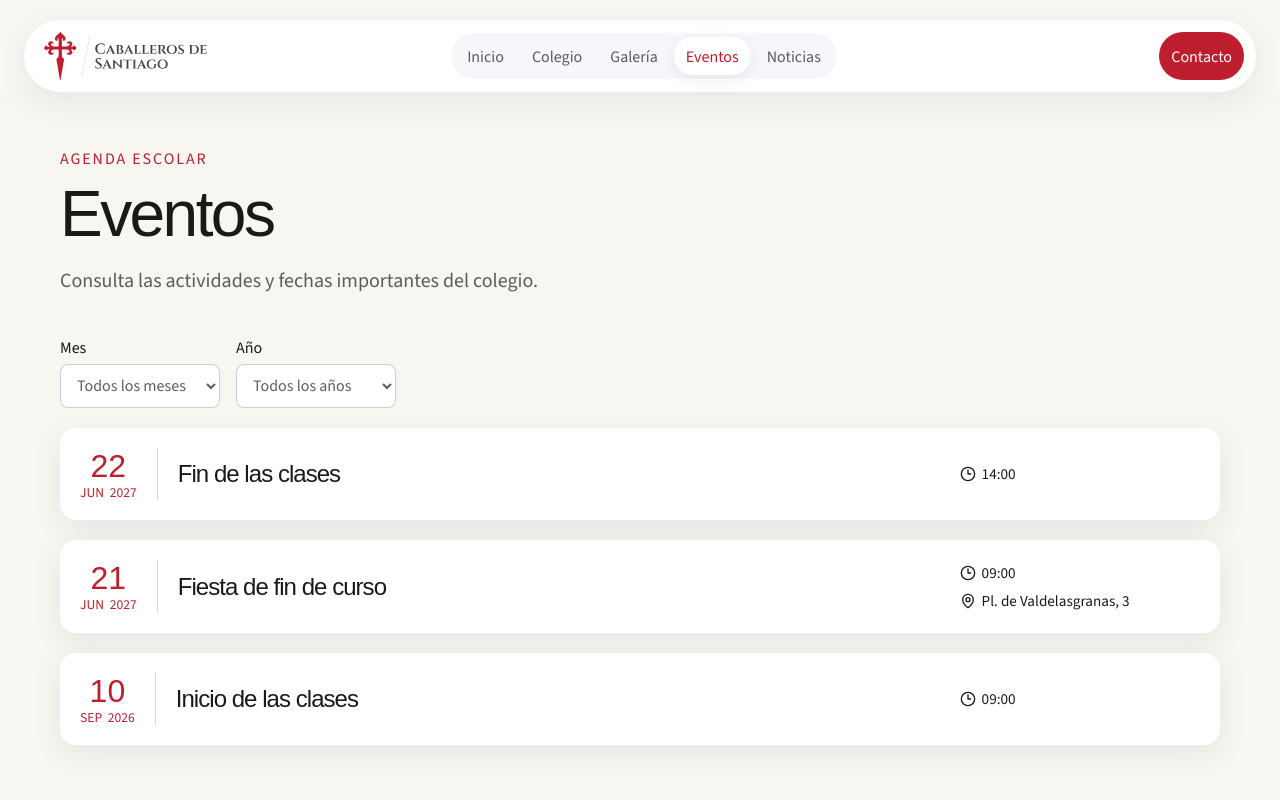
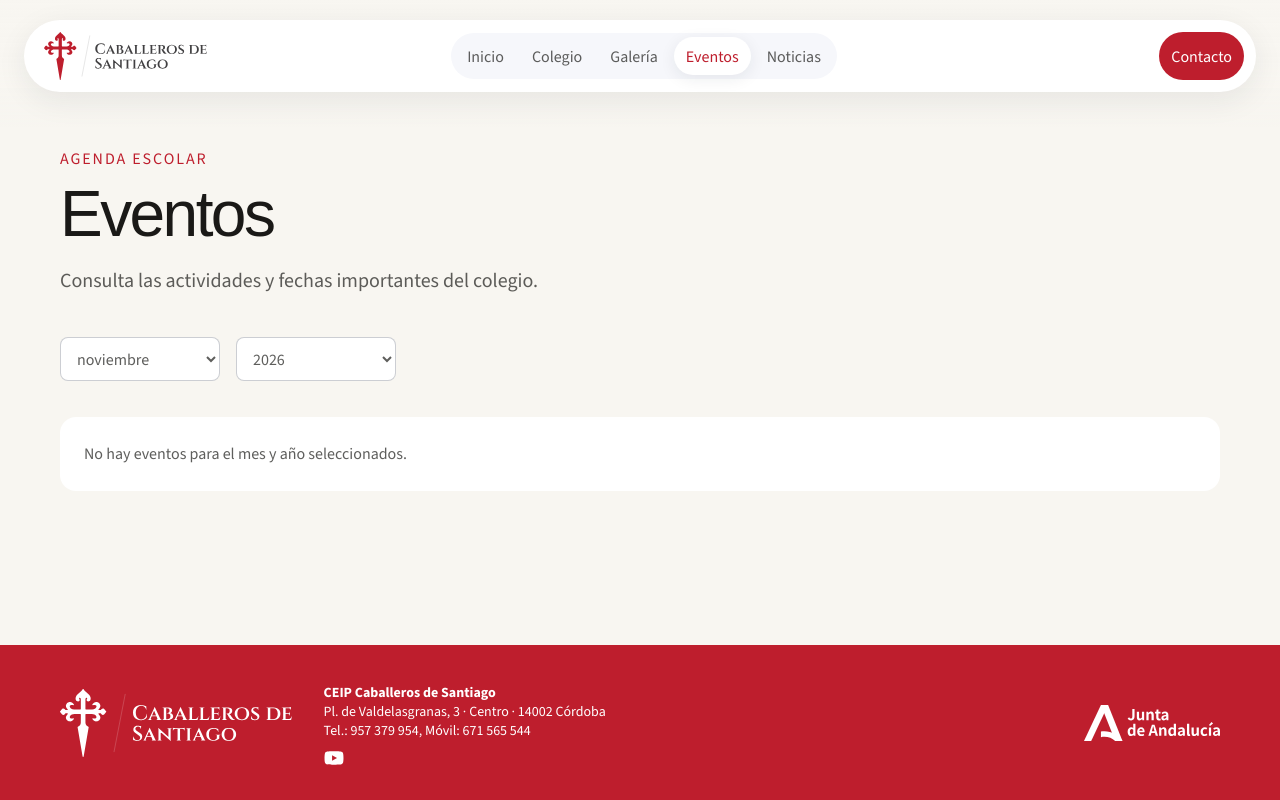
Before and after one commit to ydga/Caballeros, an Astro site: page /Caballeros/events in a window 1280 px wide. Shown: the top 800 px of the page. Built offline with nearby package versions, Linux system fonts and the light colour scheme; Astro itself is replaced by a stand-in of ours; a web font is replaced by a local one.

Commit message:
Use time picker and default event filters
Co-authored-by: Copilot <223556219+Copilot@users.noreply.github.com>

```diff
--- a/public/admin/config.yml
+++ b/public/admin/config.yml
@@ -184,9 +184,11 @@ collections:
             time_format: false
           - label: Hora (24 horas)
             name: time
-            widget: string
+            widget: datetime
             required: false
-            pattern: ["^(?:[01][0-9]|2[0-3]):[0-5][0-9]$", "Usa el formato HH:mm, por ejemplo 14:30"]
+            date_format: false
+            time_format: "HH:mm"
+            default: ""
           - { label: Lugar, name: location, widget: string, required: false }
           - { label: Imagen principal, name: main_image, widget: image, required: false }
           - { label: Resumen, name: summary, widget: text, required: false }
--- a/src/pages/events/index.astro
+++ b/src/pages/events/index.astro
@@ -5,7 +5,13 @@ import SiteLayout from '../../layouts/SiteLayout.astro';
 
 const events = (await getCollection('events'))
   .sort((a, b) => b.data.date.valueOf() - a.data.date.valueOf());
-const eventYears = [...new Set(events.map(({ data }) => data.date.getUTCFullYear()))]
+const buildDate = new Date();
+const currentMonth = String(buildDate.getUTCMonth() + 1);
+const currentYear = String(buildDate.getUTCFullYear());
+const eventYears = [...new Set([
+  buildDate.getUTCFullYear(),
+  ...events.map(({ data }) => data.date.getUTCFullYear()),
+])]
   .sort((a, b) => b - a);
 const eventMonths = Array.from({ length: 12 }, (_, month) => ({
   value: String(month + 1),
@@ -28,24 +34,20 @@ const eventMonths = Array.from({ length: 12 }, (_, month) => ({
     {events.length > 0 ? (
       <>
         <div class="event-filters" data-event-filters>
-          <label>
-            <span>Mes</span>
-            <select data-event-month-filter>
-              <option value="">Todos los meses</option>
+          <select aria-label="Mes" data-event-month-filter>
             {eventMonths.map((month) => (
-                <option value={month.value}>{month.label}</option>
+              <option value={month.value} selected={month.value === currentMonth}>
+                {month.label}
+              </option>
             ))}
           </select>
-          </label>
-          <label>
-            <span>Año</span>
-            <select data-event-year-filter>
-              <option value="">Todos los años</option>
+          <select aria-label="Año" data-event-year-filter>
             {eventYears.map((year) => (
-                <option value={year}>{year}</option>
+              <option value={year} selected={String(year) === currentYear}>
+                {year}
+              </option>
             ))}
           </select>
-          </label>
         </div>
         <EventList events={events} filterable />
         <p class="empty-state" data-event-no-results hidden>
@@ -71,14 +73,23 @@ const eventMonths = Array.from({ length: 12 }, (_, month) => ({
       throw new Error('Event filter controls are missing.');
     }
 
+    const now = new Date();
+    const currentMonth = String(now.getMonth() + 1);
+    const currentYear = String(now.getFullYear());
+
+    if (![...yearSelect.options].some((option) => option.value === currentYear)) {
+      const currentYearOption = new Option(currentYear, currentYear);
+      const firstOlderYear = [...yearSelect.options]
+        .find((option) => Number(option.value) < Number(currentYear));
+      yearSelect.insertBefore(currentYearOption, firstOlderYear ?? null);
+    }
+
     const updateEvents = () => {
       let visibleEvents = 0;
 
       entries.forEach((entry) => {
-        const matchesMonth =
-          !monthSelect.value || entry.dataset.eventMonth === monthSelect.value;
-        const matchesYear =
-          !yearSelect.value || entry.dataset.eventYear === yearSelect.value;
+        const matchesMonth = entry.dataset.eventMonth === monthSelect.value;
+        const matchesYear = entry.dataset.eventYear === yearSelect.value;
         const isVisible = matchesMonth && matchesYear;
 
         entry.hidden = !isVisible;
@@ -88,8 +99,11 @@ const eventMonths = Array.from({ length: 12 }, (_, month) => ({
       noResults.hidden = visibleEvents > 0;
     };
 
+    monthSelect.value = currentMonth;
+    yearSelect.value = currentYear;
     monthSelect.addEventListener('change', updateEvents);
     yearSelect.addEventListener('change', updateEvents);
+    updateEvents();
   }
 </script>
 
@@ -99,13 +113,6 @@ const eventMonths = Array.from({ length: 12 }, (_, month) => ({
     flex-wrap: wrap;
     gap: 1rem;
     margin-bottom: 1.25rem;
-  }
-
-  .event-filters label {
-    display: grid;
-    gap: .35rem;
-    color: var(--color-heading);
-    font-weight: 500;
   }
 
   .event-filters select {
```
Lines whose indentation alone changed are shown as unchanged.
